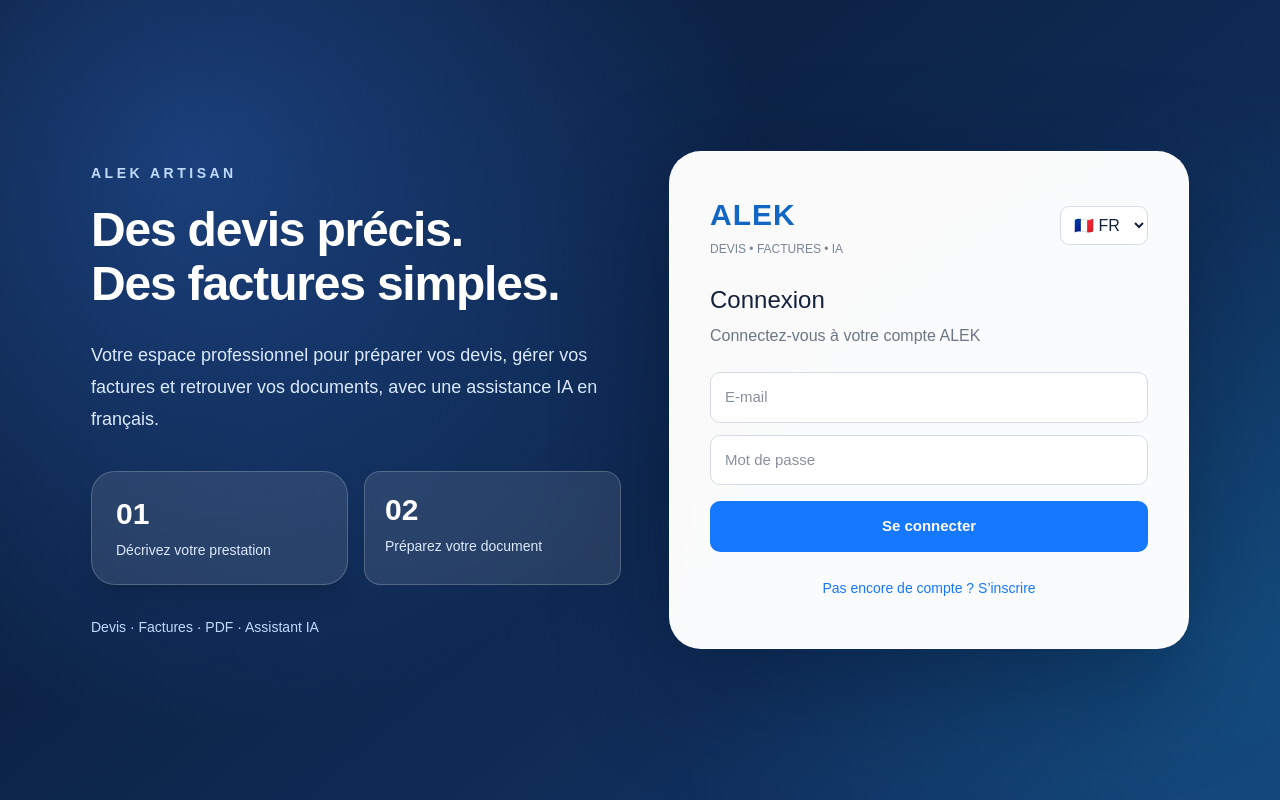
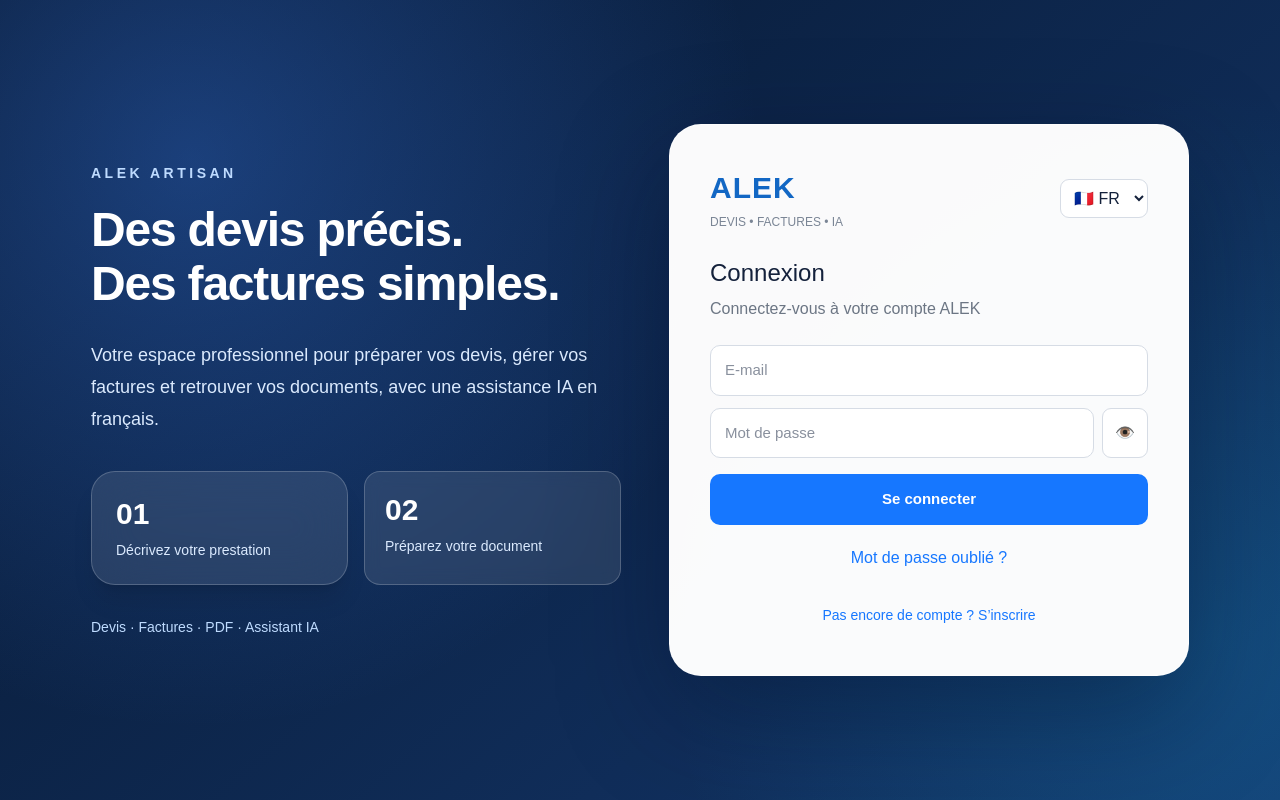
Before and after one commit to rostomiorjonikidze-dotcom/ALEK-app, a Next.js app: page /login in a window 1280 px wide. Built offline with nearby package versions, Linux system fonts and the light colour scheme; no server answers.

Commit message:
Add password visibility, forgot-password and reset flow (#5)
* auth: add show password and localized password recovery

* fix auth JSX password field closure

* auth: add secure password recovery landing page

```diff
--- a/app/login/page.tsx
+++ b/app/login/page.tsx
@@ -200,8 +200,18 @@ export default function LoginPage() {
   const [captchaToken, setCaptchaToken] = useState("");
   const [message, setMessage] = useState("");
   const [loading, setLoading] = useState(false);
+  const [showPassword, setShowPassword] = useState(false);
+  const [showConfirmPassword, setShowConfirmPassword] = useState(false);
+  const [recoveryMode, setRecoveryMode] = useState(false);
 
   const t = texts[lang];
+  const recoveryLabels = {
+    ka: ["პაროლი დაგავიწყდა?", "პაროლის აღდგენა", "აღდგენის ბმული გამოგზავნილია, თუ ეს მისამართი რეგისტრირებულია. შეამოწმე სპამიც.", "შესვლაზე დაბრუნება", "ახალი პაროლის ბმულის გაგზავნა", "პაროლის ჩვენება"],
+    fr: ["Mot de passe oublié ?", "Réinitialiser le mot de passe", "Si cette adresse est enregistrée, un lien de réinitialisation sera envoyé. Vérifiez aussi les spams.", "Retour à la connexion", "Envoyer le lien de réinitialisation", "Afficher le mot de passe"],
+    ru: ["Забыли пароль?", "Сброс пароля", "Если адрес зарегистрирован, письмо со ссылкой будет отправлено. Проверьте спам.", "Вернуться ко входу", "Отправить ссылку", "Показать пароль"],
+    de: ["Passwort vergessen?", "Passwort zurücksetzen", "Falls die Adresse registriert ist, wird ein Link gesendet. Prüfen Sie auch Spam.", "Zurück zur Anmeldung", "Link senden", "Passwort anzeigen"],
+    ar: ["هل نسيت كلمة المرور؟", "إعادة تعيين كلمة المرور", "إذا كان البريد مسجلاً، فسيتم إرسال رابط. تحقق من الرسائل غير المرغوبة.", "العودة لتسجيل الدخول", "إرسال رابط إعادة التعيين", "إظهار كلمة المرور"],
+  }[lang];
   const captchaSiteKey = process.env.NEXT_PUBLIC_HCAPTCHA_SITE_KEY || "";
   const captchaEnabled = Boolean(captchaSiteKey);
 
@@ -216,6 +226,19 @@ export default function LoginPage() {
     const hasSpecial = /[^A-Za-z0-9]/.test(value);
 
     return hasUppercase && hasLowercase && hasNumber && hasSpecial;
+  }
+
+  async function handleRecovery() {
+    setMessage("");
+    const cleanEmail = email.trim().toLowerCase();
+    if (!cleanEmail) { setMessage(t.required); return; }
+    setLoading(true);
+    try {
+      const { error } = await supabase.auth.resetPasswordForEmail(cleanEmail, { redirectTo: `${window.location.origin}/reset-password` });
+      if (error) { setMessage(error.message); return; }
+      setMessage(recoveryLabels[2]);
+    } catch { setMessage("Unable to request password reset. Please try again."); }
+    finally { setLoading(false); }
   }
 
   async function handleSubmit() {
@@ -410,7 +433,7 @@ export default function LoginPage() {
             margin: "0 0 6px",
           }}
         >
-          {mode === "login" ? t.login : t.signup}
+          {recoveryMode ? recoveryLabels[1] : mode === "login" ? t.login : t.signup}
         </h1>
 
         <p
@@ -420,7 +443,7 @@ export default function LoginPage() {
             marginBottom: "24px",
           }}
         >
-          {mode === "login" ? t.subtitleLogin : t.subtitleSignup}
+          {recoveryMode ? recoveryLabels[1] : mode === "login" ? t.subtitleLogin : t.subtitleSignup}
         </p>
 
         <div
@@ -429,7 +452,7 @@ export default function LoginPage() {
             gap: "12px",
           }}
         >
-          {mode === "signup" && (
+          {!recoveryMode && mode === "signup" && (
             <>
               <div
                 style={{
@@ -482,21 +505,21 @@ export default function LoginPage() {
             autoComplete="email"
           />
 
-          <input
-            style={inputStyle}
-            type="password"
+          {!recoveryMode && <div style={{display:"flex",gap:"8px",alignItems:"center"}}><input
+            style={{...inputStyle,flex:1,minWidth:0}}
+            type={showPassword ? "text" : "password"}
             placeholder={t.password}
             value={password}
             onChange={(e) => setPassword(e.target.value)}
             autoComplete={
               mode === "login" ? "current-password" : "new-password"
             }
-          />
+          /><button type="button" aria-label={recoveryLabels[5]} onClick={()=>setShowPassword(v=>!v)} style={{border:"1px solid #d6dce5",background:"#fff",borderRadius:"9px",padding:"12px",cursor:"pointer"}}>{showPassword ? "🙈" : "👁️"}</button></div>}
 
-          {mode === "signup" && (
+          {!recoveryMode && mode === "signup" && (
             <input
               style={inputStyle}
-              type="password"
+              type={showConfirmPassword ? "text" : "password"}
               placeholder={t.confirmPassword}
               value={confirmPassword}
               onChange={(e) => setConfirmPassword(e.target.value)}
@@ -504,7 +527,7 @@ export default function LoginPage() {
             />
           )}
 
-          {mode === "signup" && (
+          {!recoveryMode && mode === "signup" && (
             <>
               <div
                 style={{
@@ -564,7 +587,7 @@ export default function LoginPage() {
           )}
 
           <button
-            onClick={handleSubmit}
+            onClick={recoveryMode ? handleRecovery : handleSubmit}
             disabled={loading}
             style={{
               width: "100%",
@@ -581,7 +604,7 @@ export default function LoginPage() {
           >
             {loading
               ? t.loading
-              : mode === "login"
+              : recoveryMode ? recoveryLabels[4] : mode === "login"
               ? t.loginButton
               : t.signupButton}
           </button>
@@ -601,9 +624,11 @@ export default function LoginPage() {
             </div>
           )}
 
+          {mode === "login" && !recoveryMode && <button type="button" onClick={()=>{setMessage("");setRecoveryMode(true);}} style={{border:0,background:"transparent",color:"#1677ff",padding:"9px",cursor:"pointer"}}>{recoveryLabels[0]}</button>}
           <button
             type="button"
             onClick={() => {
+              if(recoveryMode){setRecoveryMode(false);setMessage("");return;}
               setMessage("");
               setCaptchaToken("");
               captchaRef.current?.resetCaptcha();
@@ -621,7 +646,7 @@ export default function LoginPage() {
               fontSize: "14px",
             }}
           >
-            {mode === "login" ? t.noAccount : t.hasAccount}
+            {recoveryMode ? recoveryLabels[3] : mode === "login" ? t.noAccount : t.hasAccount}
           </button>
         </div>
       </div>
--- /dev/null
+++ b/app/reset-password/page.tsx
@@ -0,0 +1,9 @@
+"use client";
+import { useEffect, useState } from "react";
+import { supabase } from "../lib/supabase";
+export default function ResetPasswordPage(){
+ const [password,setPassword]=useState(""); const [confirm,setConfirm]=useState(""); const [visible,setVisible]=useState(false); const [message,setMessage]=useState(""); const [ready,setReady]=useState(false); const [loading,setLoading]=useState(false);
+ useEffect(()=>{void supabase.auth.getSession().then(({data})=>setReady(Boolean(data.session))); const {data:{subscription}}=supabase.auth.onAuthStateChange((event)=>{if(event==="PASSWORD_RECOVERY"||event==="SIGNED_IN")setReady(true);});return()=>subscription.unsubscribe();},[]);
+ async function save(e:React.FormEvent){e.preventDefault();setMessage("");if(!ready){setMessage("Ouvrez le lien de récupération reçu par e-mail.");return;}if(password.length<10||!/[A-Z]/.test(password)||!/[a-z]/.test(password)||!/[0-9]/.test(password)||!(/[^A-Za-z0-9]/.test(password))){setMessage("10 caractères minimum, avec majuscule, minuscule, chiffre et symbole.");return;}if(password!==confirm){setMessage("Les mots de passe ne correspondent pas.");return;}setLoading(true);try{const {error}=await supabase.auth.updateUser({password});setMessage(error?error.message:"Mot de passe modifié. Vous pouvez vous connecter.");}catch{setMessage("Réinitialisation impossible.");}finally{setLoading(false);}}
+ return <main style={{minHeight:"100vh",display:"grid",placeItems:"center",background:"#102a51",padding:20}}><form onSubmit={save} style={{width:"100%",maxWidth:420,padding:30,background:"white",borderRadius:20,display:"grid",gap:14}}><h1 style={{fontSize:24,fontWeight:700}}>ALEK — Nouveau mot de passe</h1><input type={visible?"text":"password"} autoComplete="new-password" value={password} onChange={e=>setPassword(e.target.value)} placeholder="Nouveau mot de passe" required minLength={10} style={{padding:12,border:"1px solid #ccc",borderRadius:8}}/><input type={visible?"text":"password"} autoComplete="new-password" value={confirm} onChange={e=>setConfirm(e.target.value)} placeholder="Confirmer le mot de passe" required style={{padding:12,border:"1px solid #ccc",borderRadius:8}}/><label><input type="checkbox" checked={visible} onChange={e=>setVisible(e.target.checked)}/> Afficher le mot de passe</label><button disabled={loading||!ready} style={{background:"#1677ff",color:"white",padding:12,borderRadius:8}}>{loading?"Veuillez patienter...":"Enregistrer le mot de passe"}</button>{message&&<p role="status">{message}</p>}<a href="/login">Retour à la connexion</a></form></main>;
+}
```
